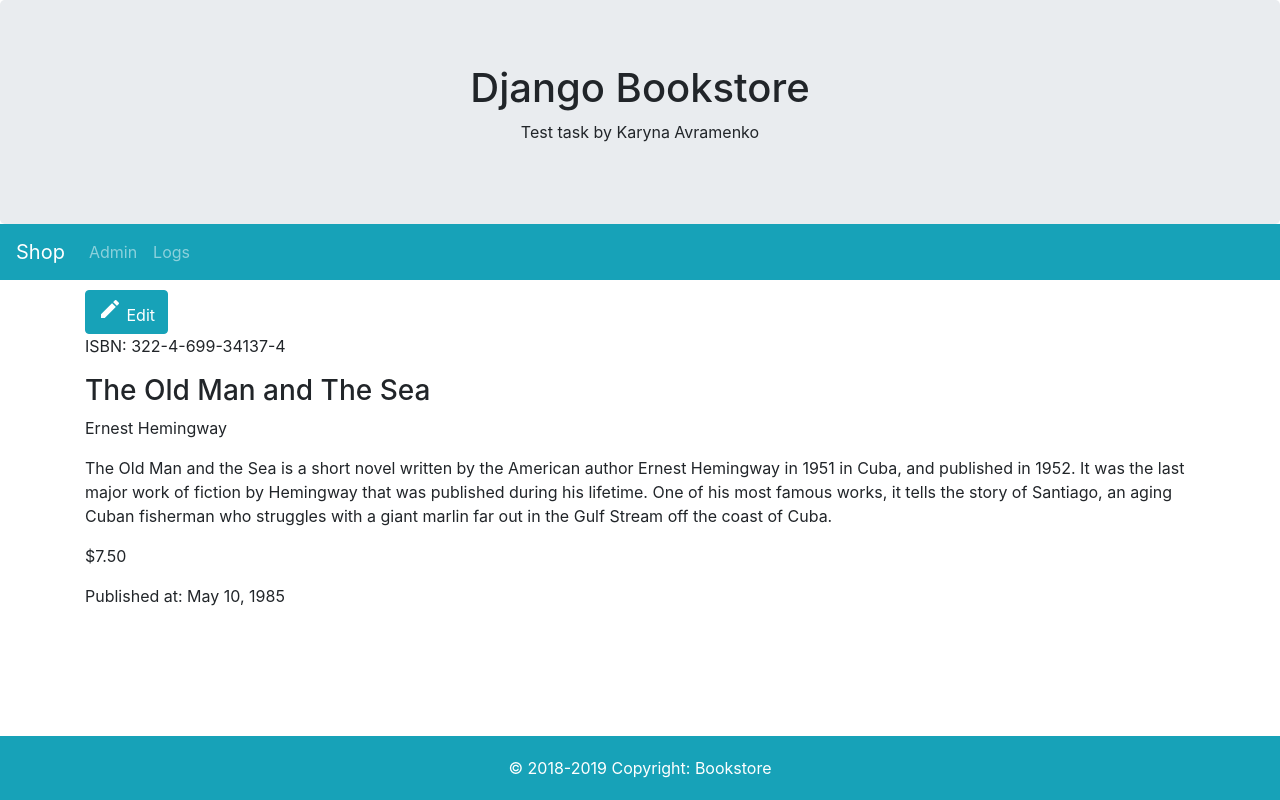
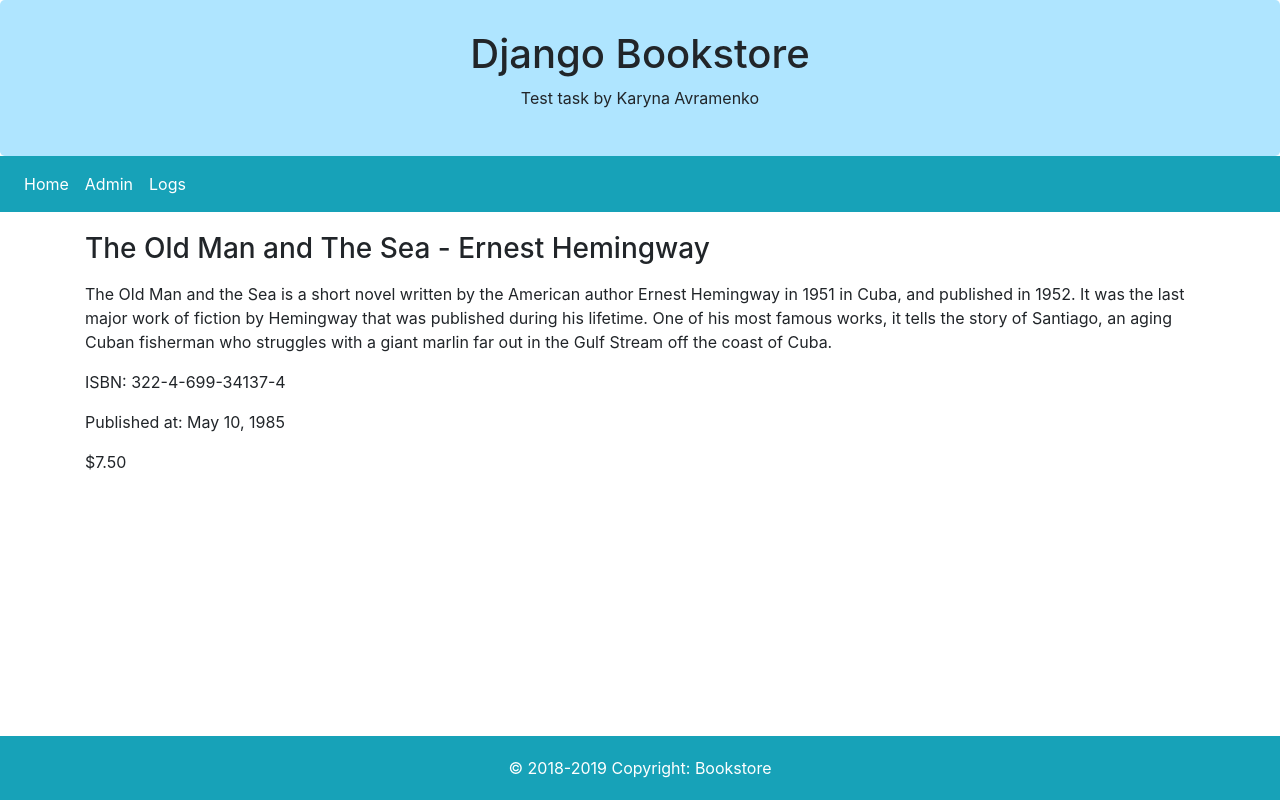
Before and after one commit to Karinmia/bookstore, a Django app: page /book/4d0a05de-b25a-49bc-a186-83226fd7f9af/ in a window 1280 px wide. Run offline with Django 3.2, Linux system fonts and the light colour scheme; data comes from the database, SQL or seed files in the repository; some libraries are stand-ins or nearby versions.

Commit message:
*Design enhancements.

```diff
--- a/bookstore/urls.py
+++ b/bookstore/urls.py
@@ -19,5 +19,5 @@ from django.urls import path, include
 urlpatterns = [
     path('admin/', admin.site.urls),
     path('', include('shop.urls')),
-    path('logs', include('logs.urls')),
+    path('logs/', include('logs.urls')),
 ]
--- a/shop/static/css/shop.css
+++ b/shop/static/css/shop.css
@@ -1,7 +1,18 @@
-.page-header {
-    background-color: #ff9400;
-    margin-top: 0;
-    padding: 20px 20px 20px 40px;
+.jumbotron {
+    background-color: #afe5ff;
+    padding: 30px;
+}
+
+nav {
+    background-color: #17a2b8;
+}
+
+nav a {
+    color: white!important;
+}
+
+nav a:hover {
+    color: black!important;
 }
 
 #book-content {
@@ -17,12 +28,8 @@
   box-shadow: 0 8px 16px 0 rgba(0,0,0,0.2);
 }
 
-.book img {
-    max-height: 300px;
-}
-
-nav {
-    background-color: #17a2b8;
+.book-details {
+    margin-top: 20px;
 }
 
 .footer {
--- a/shop/templates/shop/base.html
+++ b/shop/templates/shop/base.html
@@ -26,19 +26,16 @@
 </div>
 
 <nav class="navbar navbar-expand-sm navbar-dark">
-    <a class="navbar-brand" href="/">Shop</a>
-    <button class="navbar-toggler" type="button" data-toggle="collapse" data-target="#collapsibleNavbar">
-        <span class="navbar-toggler-icon"></span>
-    </button>
+    <!--<a class="navbar-brand" href="/">Shop</a>-->
+    <!--<button class="navbar-toggler" type="button" data-toggle="collapse" data-target="#collapsibleNavbar">-->
+        <!--<span class="navbar-toggler-icon"></span>-->
+    <!--</button>-->
     <div class="collapse navbar-collapse" id="collapsibleNavbar">
-        <ul class="navbar-nav">
-            <li class="nav-item">
-                <a class="nav-link" href="/admin/shop/book/">Admin</a>
-            </li>
-            <li class="nav-item">
-                <a class="nav-link" href="/logs">Logs</a>
-            </li>
-        </ul>
+        <div class="navbar-nav">
+            <a class="nav-item nav-link" href="/">Home</a>
+            <a class="nav-item nav-link" href="/admin/shop/book/">Admin</a>
+            <a class="nav-item nav-link" href="/logs">Logs</a>
+        </div>
     </div>
 </nav>
 
--- a/shop/templates/shop/book_details.html
+++ b/shop/templates/shop/book_details.html
@@ -1,18 +1,24 @@
 {% extends 'shop/base.html' %}
 
 {% block content %}
-<div class="book">
-    <a class="btn btn-info" href="{% url 'book_edit' pk=book.pk %}">
-        <i class="material-icons">edit</i> Edit
-    </a>
+
+{% if request.user.is_superuser %}
+<a class="btn btn-info" href="{% url 'book_edit' pk=book.pk %}">
+    Edit
+</a>
+<a class="btn btn-warning" href="{% url 'book_edit' pk=book.pk %}">
+    Delete
+</a>
+{% endif %}
+
+<div class="book-details">
+    <h3>{{ book.title }} - {{ book.author }}</h3>
+    <p></p>
+    <p>{{ book.description|linebreaksbr }}</p>
     <p>ISBN: {{ book.isbn }}</p>
-    <h3>{{ book.title }}</h3>
-    <p>{{ book.author }}</p>
-    <p>{{ book.description|linebreaksbr }}</p>
-
+    <p class="date">
+        <p>Published at: {{ book.publish_date }}</p>
+    </p>
     <p>${{ book.price }}</p>
-    <div class="date">
-        <p>Published at: {{ book.publish_date }}</p>
-    </div>
 </div>
 {% endblock %}
--- a/shop/templates/shop/book_list.html
+++ b/shop/templates/shop/book_list.html
@@ -3,7 +3,7 @@
 {% block content %}
 <div class="row">
     <div class="dropdown dropright">
-        <button type="button" class="btn btn-info dropdown-toggle" data-toggle="dropdown">
+        <button type="button" class="btn btn-info dropdown-toggle" data-toggle="dropdown" style="margin-left: 15px;">
             Order by
         </button>
         <div class="dropdown-menu">
@@ -21,9 +21,9 @@
                 <h4 class="card-title">{{ book.title }}</h4>
                 <p class="card-text">{{ book.author }}</p>
                 <p class="date">
-                    {{ book.publish_date|date:"d M Y" }}
+                    {{ book.publish_date|date:"Y M d" }}
                 </p>
-                <p class="card-text book-price">{{ book.price }}</p>
+                <p class="card-text book-price">$ {{ book.price }}</p>
                 <a href="{% url 'book_details' pk=book.pk %}" class="btn btn-info stretched-link">See Details</a>
             </div>
         </div>
```
Also changed, not shown: shop/admin.py (+7 -1 lines), admin/urls.py (added), logs/migrations/0002_delete_crudlog.py (added).
